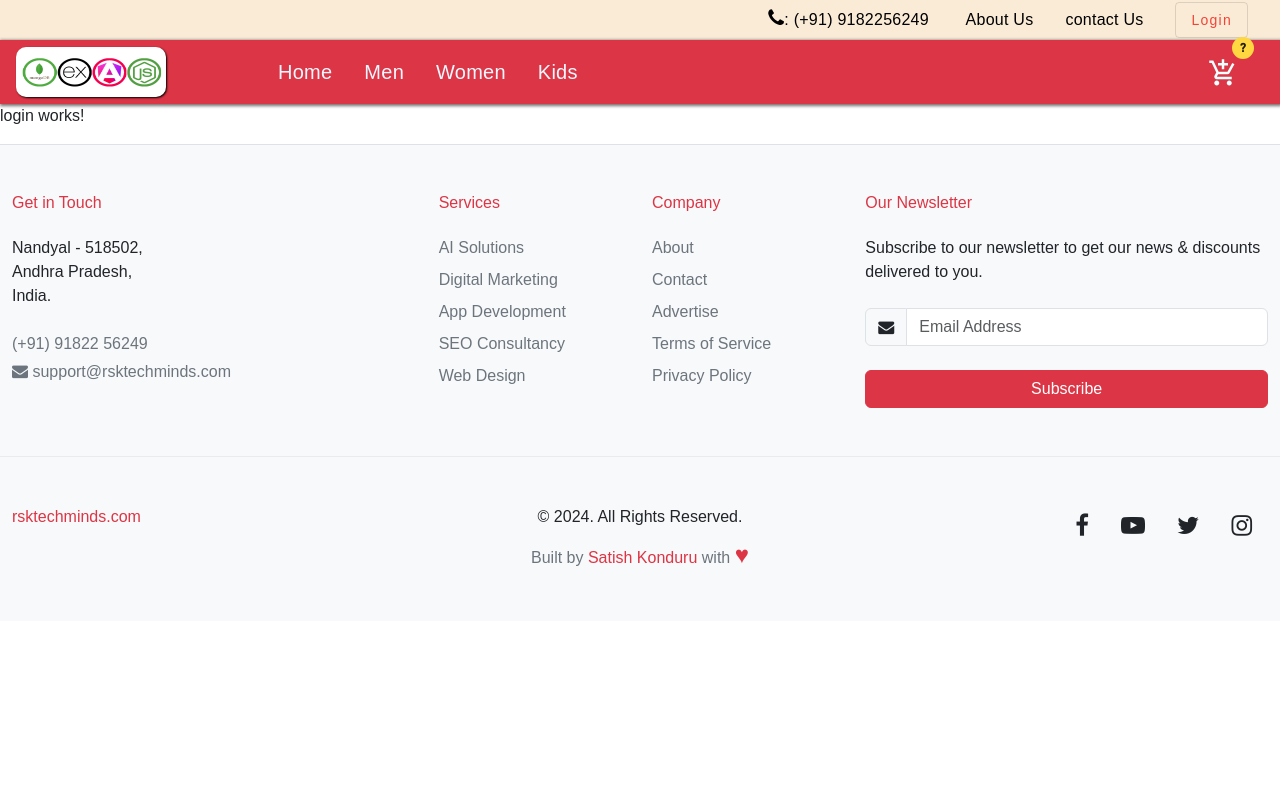
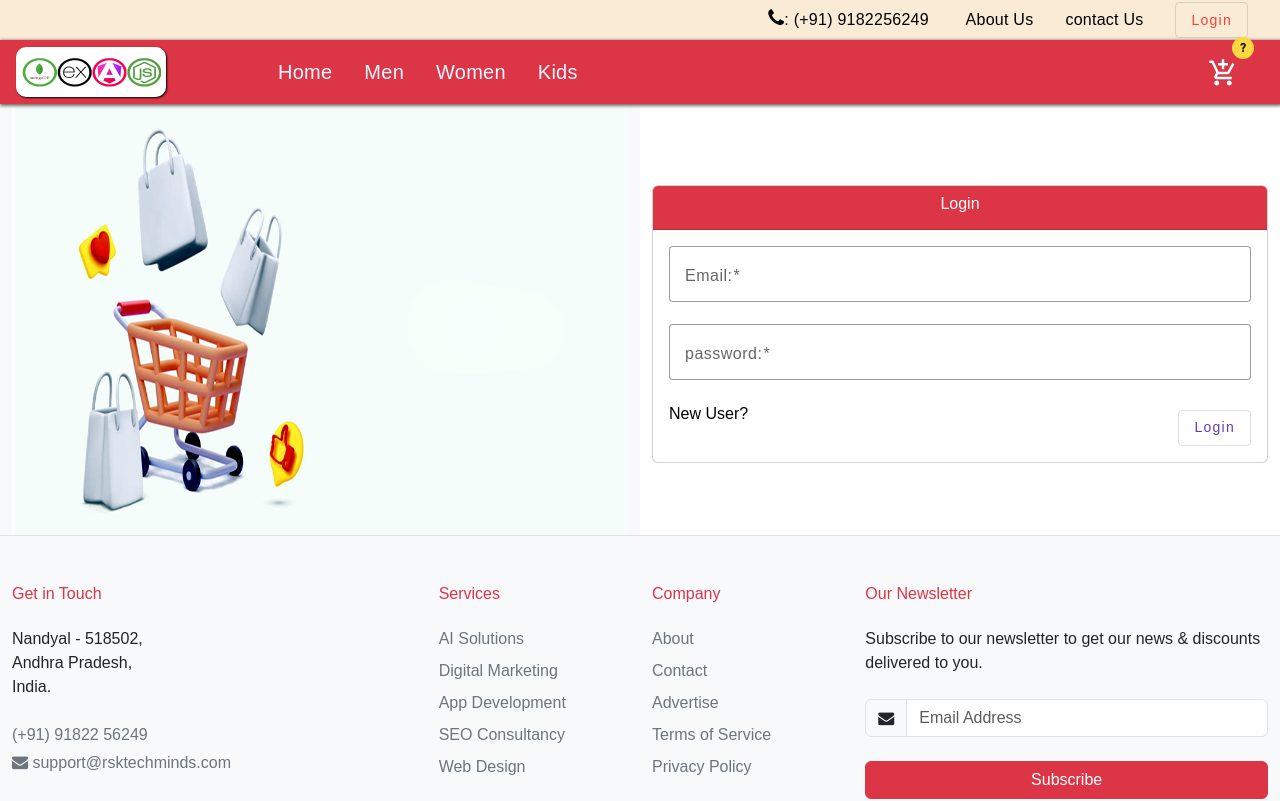
Before and after one commit to SatishKonduru/Batch25, an Angular app in the folder Batch25/Frontend/: page /login in a window 1280 px wide. Shown: the top 801 px of the page. Built offline with nearby package versions, Linux system fonts and the light colour scheme.

Commit message:
Login Completed

```diff
--- a/Batch25/Frontend/package.json
+++ b/Batch25/Frontend/package.json
@@ -24,6 +24,7 @@
     "animate.css": "^4.1.1",
     "bootstrap": "^5.3.3",
     "font-awesome": "^4.7.0",
+    "jwt-decode": "^4.0.0",
     "rxjs": "~7.8.0",
     "tslib": "^2.3.0",
     "zone.js": "~0.14.3"
--- a/Batch25/Frontend/src/app/pages/login/login.component.html
+++ b/Batch25/Frontend/src/app/pages/login/login.component.html
@@ -1 +1,49 @@
-<p>login works!</p>
+<div class="container-fluid h-100">
+    <div class="row h-100">
+        <div class="col-md-6 d-flex align-items-center justify-content-center bg-light">
+            <img src="../../../assets/banner/loginBanner.png" class="img-fluid w-100 h-100">
+        </div>
+        <div class="col-md-6 d-flex align-items-center justify-content-center">
+            <div class="card w-100 mt-2">
+                <div class="card-header bg-danger">
+                    <h6 class="card-title text-center text-white">Login</h6>
+                </div>
+                <div class="card-body">
+                    <form [formGroup]="loginForm">
+                        <div class="row">
+                            <div class="form-group">
+                                <mat-form-field appearance="outline" style="width: 100%;">
+                                 <mat-label>Email:</mat-label>
+                                 <input matInput type="text" formControlName="email" >
+                                @if(loginForm.controls.email.errors?.required){
+                                     <mat-error>
+                                         This Field is Mandatory
+                                     </mat-error>
+                                }@else if (loginForm.controls.email.errors?.pattern) {
+                                 <mat-error>
+                                     Invalid Email
+                                 </mat-error>
+                                }
+                                </mat-form-field>
+                             </div>
+                             <div class="form-group">
+                                <mat-form-field appearance="outline" style="width: 100%;">
+                                 <mat-label>password:</mat-label>
+                                 <input matInput type="password" formControlName="password" >
+                                @if(loginForm.controls.password.errors?.required){
+                                     <mat-error>
+                                         This Field is Mandatory
+                                     </mat-error>
+                                }
+                                </mat-form-field>
+                             </div>
+                        </div>
+                    </form>
+                    <!-- <a routerLink="/register" class="text-decoration-none text-black">New User?</a> -->
+                    <a [routerLink]="'/register'" class="text-decoration-none text-black">New User?</a>
+                    <button mat-stroked-button color="primary" class="float-end mt-2" (click)="onLogin()">Login</button>
+                </div>
+            </div>
+        </div>
+    </div>
+</div>
--- a/Batch25/Frontend/src/app/pages/login/login.component.ts
+++ b/Batch25/Frontend/src/app/pages/login/login.component.ts
@@ -1,12 +1,63 @@
-import { Component } from '@angular/core';
+import { Component, OnInit } from '@angular/core';
+import { AngularMaterialModule } from '../../modules/angular-material/angular-material.module';
+import { FormBuilder, FormGroup, FormsModule, ReactiveFormsModule, Validators } from '@angular/forms';
+import { Router, RouterModule } from '@angular/router';
+import { UserService } from '../../services/user.service';
+import { SnackbarService } from '../../services/snackbar.service';
+import { globalProperties } from '../../shared/globalProperties';
+import { jwtDecode } from 'jwt-decode';
 
 @Component({
   selector: 'login',
   standalone: true,
-  imports: [],
+  imports: [AngularMaterialModule, FormsModule, ReactiveFormsModule, RouterModule],
   templateUrl: './login.component.html',
-  styleUrl: './login.component.css'
+  styleUrl: './login.component.css',
+  providers: [UserService, SnackbarService]
 })
-export class LoginComponent {
+export class LoginComponent implements OnInit{
+public loginForm: any = FormGroup
+responseMsg: any = ''
+payload: any;
+constructor(private _formBuilder: FormBuilder,
+  private _userService: UserService,
+  private _snackbar: SnackbarService,
+  private _router: Router
+){}
+
+ngOnInit(): void {
+  this.loginForm = this._formBuilder.group({
+    email: ['', [Validators.required, Validators.pattern(globalProperties.emailRegx)]],
+    password: ['', [Validators.required]]
+  })
+}
+
+onLogin(){
+  const data = this.loginForm.value
+  this._userService.userLogin(data)
+  .subscribe({
+    next: (res: any) => {
+      const token = res?.token
+      sessionStorage.setItem('token', token)
+      this.payload = jwtDecode(token)
+      if(this.payload.role && this.payload.role === 'admin'){
+        this._router.navigate(['/admin/dashboard'])
+      }
+      else{
+        this._router.navigate(['/'])
+      }
+    },
+    error: (err: any) => {
+      if(err.error?.message){
+        this.responseMsg = err.error?.message
+      }
+      else{
+        this.responseMsg = globalProperties.genericError
+      }
+      this._snackbar.openSnackbar(this.responseMsg, globalProperties.error)
+    }
+  })
+}
+
 
 }
--- a/Batch25/Frontend/src/app/services/user.service.ts
+++ b/Batch25/Frontend/src/app/services/user.service.ts
@@ -16,4 +16,12 @@ export class UserService {
       headers: new HttpHeaders().set('Content-Type','application/json')
     })
   }
+
+  userLogin(data: any){
+  return   this._http.post<userModel>(`${this._url}/user/login`, data, {
+      headers: new HttpHeaders().set('Content-Type', 'application/json')
+    })
+  }
+
+
 }
```
Also changed, not shown: 1 other file (tests, documents, lock files or other folders).
